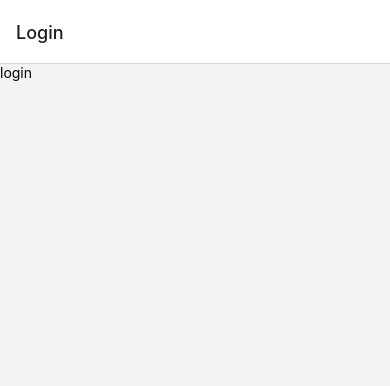
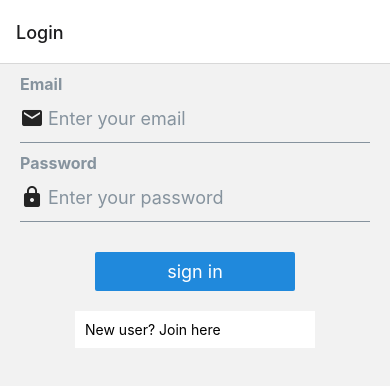
Before and after one commit to 773948680/Chat-rn-app, a React Native app: screen /Login in a window 390 px wide. Shown: the top 386 px of the page. Built offline with nearby package versions, Linux system fonts and the light colour scheme.

Commit message:
add commit

```diff
--- a/package.json
+++ b/package.json
@@ -16,8 +16,8 @@
     "@fortawesome/react-native-fontawesome": "^0.3.0",
     "@react-navigation/native": "^6.1.2",
     "@react-navigation/native-stack": "^6.9.8",
-    "@rneui/base": "^4.0.0-rc.7",
-    "@rneui/themed": "^4.0.0-rc.7",
+    "@rneui/base": "^0.0.0-edge.2",
+    "@rneui/themed": "^0.0.0-edge.2",
     "expo": "~47.0.12",
     "expo-status-bar": "~1.4.2",
     "firebase": "^9.16.0",
--- a/screens/LoginScreen.js
+++ b/screens/LoginScreen.js
@@ -1,12 +1,74 @@
-import { View, Text } from 'react-native'
-import React from 'react'
+import { Button, Input } from '@rneui/base';
+import {Pressable, View, Text, StyleSheet } from 'react-native'
+import React, { useState} from 'react';
 
-const login = () => {
+const LoginScreen = ({navigation}) => {
+  const[email, setEmail] = useState("");
+  const[password, setPassword] = useState("");
   return (
-    <View>
-      <Text>login</Text>
+    <View style={styles.container}>
+      <Input
+        placeholder="Enter your email"
+        label="Email"
+        leftIcon={{ type: "material", name: "email" }}
+        value={email}
+        onChangeText={(text) => setEmail(text)}
+      />
+      <Input
+        placeholder="Enter your password"
+        label="Password"
+        leftIcon={{ type: "material", name: "lock" }}
+        value={password}
+        onChangeText={(text) => setPassword(text)}
+        secureTextEntry
+      />
+      <View>
+        <Button
+          title="sign in"
+          onPress={() => {
+            console.log("Bouton clic");
+          }}
+          style={styles.button}
+        />
+
+        <Pressable
+          onPress={() => navigation.navigate("Registration")}
+          style={({ pressed }) => [
+            {
+              backgroundColor: pressed ? "rgb(210, 230, 255)" : "white",
+            },
+            styles.wrapperCustom,
+          ]}
+        >
+          {({ pressed }) => (
+            <Text style={styles.text}>
+              {pressed ? "Merci!" : "New user? Join here"}
+            </Text>
+          )}
+        </Pressable>
+      </View>
     </View>
-  )
+  );
+
 }
 
-export default login
+export default LoginScreen;
+
+const styles = StyleSheet.create({
+
+    button: {
+      width: 200,
+      margin: 20,
+    },
+    container: {
+      flex: 1,
+      alignItems: "center",
+      padding: 10,
+    },
+    containerButton: {
+      flex: 1,
+      flexDirection: "row",
+    },
+    text: { padding: 10 },
+
+});
```
Also changed, not shown: 1 other file (tests, documents, lock files or other folders).
